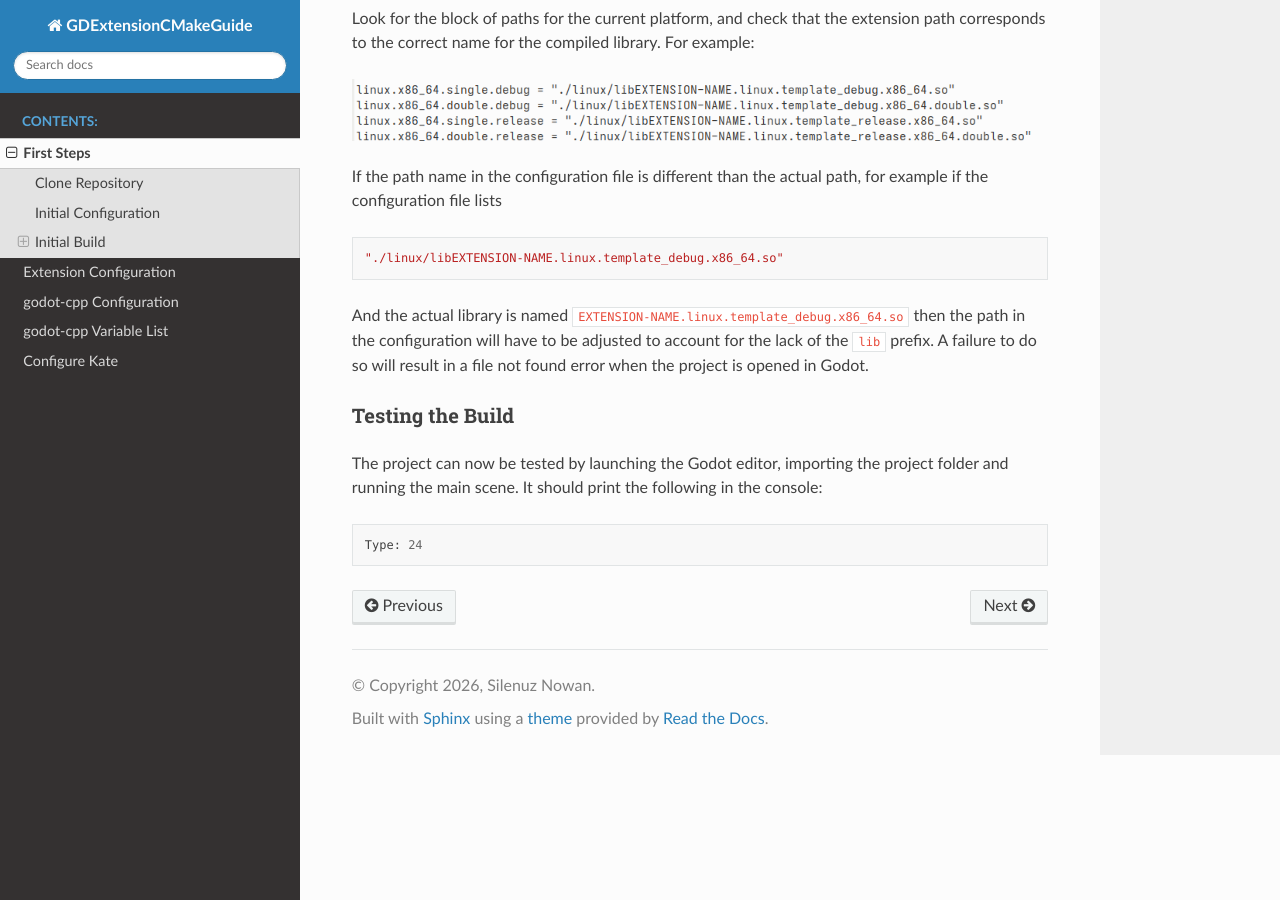
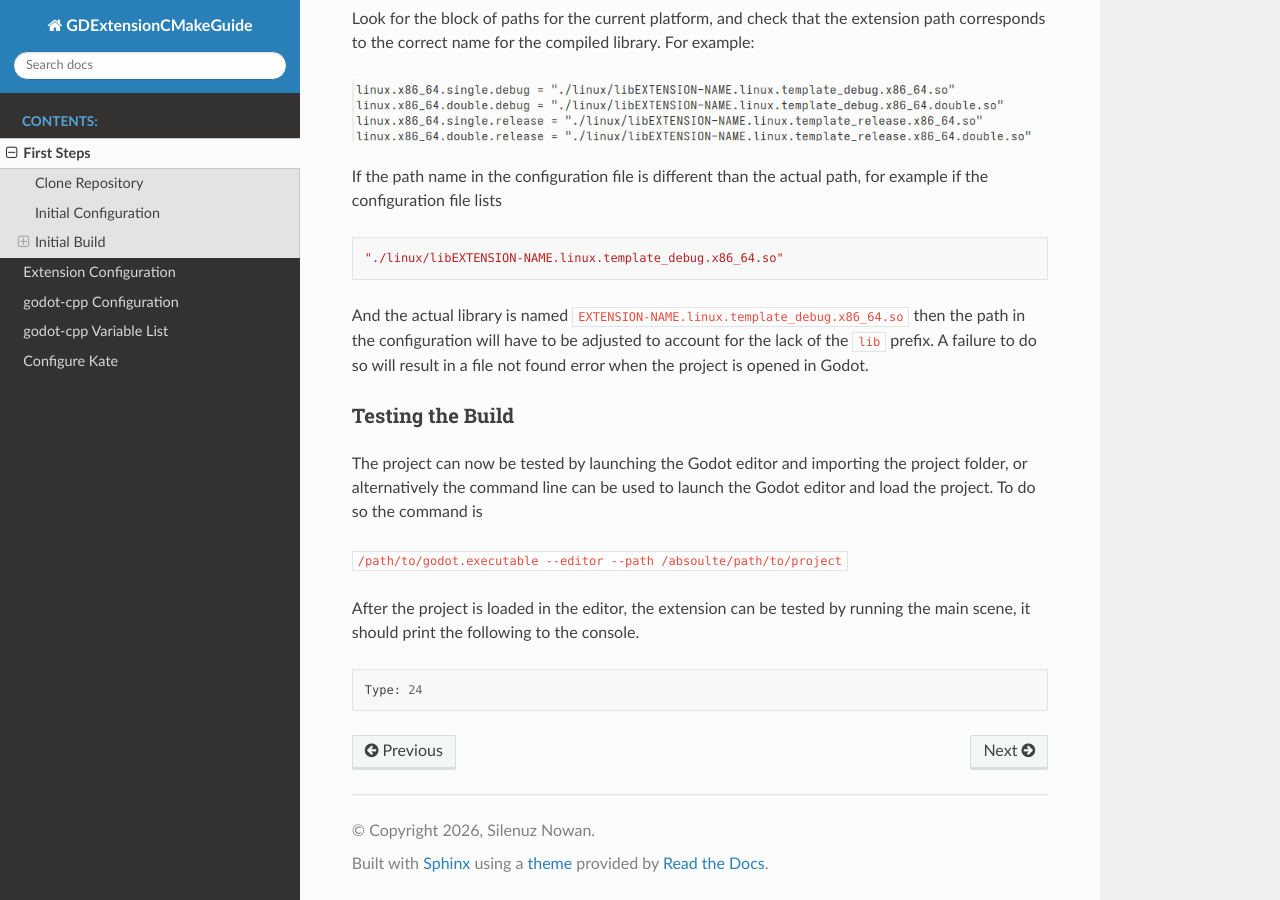
Before and after one commit to silenuz/GDExtension_CMake, a Sphinx documentation site: the page built from docs/source/introduction/first_steps.rst, in a window 1280 px wide and 900 px high, scrolled down 2835 px. Built offline with Sphinx 7.4.7 and the Read the Docs theme 3.1.0, drawn with Linux system fonts in a browser that asks for light colours.

Commit message:
some cleanup in testing the build. added info about command to launch godot adn load project from cli

```diff
--- a/docs/source/introduction/first_steps.rst
+++ b/docs/source/introduction/first_steps.rst
@@ -153,8 +153,12 @@ not found error when the project is opened in Godot.
 
 Testing the Build
 ^^^^^^^^^^^^^^^^^
-The project can now be tested by launching the Godot editor, importing the project folder and running
-the main scene. It should print the following in the console:
+The project can now be tested by launching the Godot editor and importing the project folder, or alternatively
+the command line can be used to launch the Godot editor and load the project.  To do so the command is
+
+``/path/to/godot.executable --editor --path /absoulte/path/to/project``
+
+After the project is loaded in the editor, the extension can be tested by running the main scene, it should print the following to the console.
 
 ::
 
```
